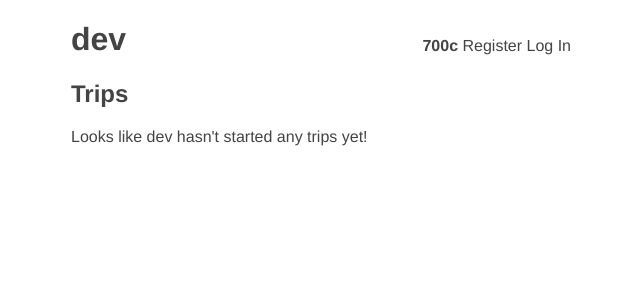
After one commit to erik/sketches, a Flask app: page /user/1 in a window 1280 px wide. The commit adds this page. Shown: the top 300 px of the page, without its empty margins (319-959 px from the left). Run offline with Flask 2, Linux system fonts and the light colour scheme.

```diff
--- a/projects/700c/web/__init__.py
+++ b/projects/700c/web/__init__.py
@@ -20,6 +20,7 @@ def create_app(config_file):
     app.register_blueprint(views.blueprints.api, url_prefix='/api/')
     app.register_blueprint(views.blueprints.status, url_prefix='/status/')
     app.register_blueprint(views.blueprints.trip, url_prefix='/trip/')
+    app.register_blueprint(views.blueprints.user, url_prefix='/user/')
 
     with app.app_context():
         db.init_app(app)
--- a/projects/700c/web/models/__init__.py
+++ b/projects/700c/web/models/__init__.py
@@ -37,8 +37,9 @@ class User(CommonMixin, db.Model):
 
     id = db.Column(db.Integer, primary_key=True)
 
-    name = db.Column(db.String())
+    name = db.Column(db.String)
     password_hash = db.Column(db.String(128))
+    bio = db.Column(db.String)
 
     created_at = db.Column(db.DateTime, default=dt.utcnow)
     deleted_at = db.Column(db.DateTime())
@@ -64,6 +65,7 @@ class Trip(CommonMixin, db.Model):
 
     title = db.Column(db.String)
     description = db.Column(db.String)
+    active = db.Column(db.Boolean, default=False)
 
     created_at = db.Column(db.DateTime, default=dt.utcnow)
     updated_at = db.Column(db.DateTime())
@@ -74,13 +76,13 @@ class Trip(CommonMixin, db.Model):
     @classmethod
     def create(cls, title, description, user_id):
         return super().create(
-            title=title, description=description, user_id=user_id)
+            title=title, description=description, user_id=user_id, active=True)
 
     @classmethod
     def get_active(cls, user_id):
-        return cls                                     \
-            .query                                     \
-            .filter_by(user_id=user_id, ended_at=None) \
+        return cls                                   \
+            .query                                   \
+            .filter_by(user_id=user_id, active=True) \
             .first()
 
     @classmethod
@@ -88,7 +90,7 @@ class Trip(CommonMixin, db.Model):
         return cls                      \
             .query                      \
             .filter_by(user_id=user_id) \
-            .pagination(page, per_page, error_out=False)
+            .paginate(page, per_page, error_out=False)
 
 
 class Status(CommonMixin, db.Model):
--- a/projects/700c/web/static/style.css
+++ b/projects/700c/web/static/style.css
@@ -1,5 +1,17 @@
+:root {
+    --font-stack: Helvetica Neue, Helvetica, Arial, sans-serif;
+    --base-font-size: 1em;
+    --base-text-color: #444;
+}
+
 html {
   box-sizing: border-box;
+  color: var(--base-text-color);
+}
+
+a, a:visited {
+  color: var(--base-text-color);
+  text-decoration: none;
 }
 
 *, *:before, *:after {
@@ -17,8 +29,23 @@ html {
 }
 
 .form input, textarea {
-    font-size: 1em;
+    font-size: var(--base-font-size);
+    font-family: var(--font-stack);
     padding: 1em;
     width: 100%;
-    border: none;
+    border: 1px solid #dcdcdc;
 }
+
+.header, .main {
+    max-width: 500px;
+    margin: 0 auto;
+    font-family: var(--font-stack);
+}
+
+.header__nav {
+    float: right;
+}
+
+.header__nav ul li {
+    display: inline-block;
+}
--- a/projects/700c/web/templates/layouts/base.html
+++ b/projects/700c/web/templates/layouts/base.html
@@ -4,17 +4,23 @@
 
 <meta charset="utf-8">
 <meta name="viewport" content="width=device-width, initial-scale=1.0">
-<link rel="stylesheet" href="//writ.cmcenroe.me/1.0.4/writ.min.css">
 
 <link rel="stylesheet" href="{{ url_for('static', filename='style.css') }}">
 
-<header>
-    <nav>
+<header class="header">
+  <nav class="header__nav">
     <ul>
-            <li><b>700c</b>
+      <li>
+        <a href="{{ url_for('general.index') }}">
+          <b>700c</b>
+        </a>
       </li>
       {% if g.logged_in %}
-            <li><span>{{ g.user['name'] }}</span></li>
+      <li>
+        <a href="{{ url_for('user.view', id=g.user.id) }}">
+          <span>{{ g.user.name }}</span>
+        </a>
+      </li>
       <li><a href="{{ url_for('general.logout') }}">Log Out</a></li>
       {% else %}
       <li><a href="{{ url_for('general.register') }}">Register</a></li>
@@ -24,7 +30,7 @@
   </nav>
 </header>
 
-<main>
+<main class="main">
   {% block header %}{% endblock %}
 
   {% for message in get_flashed_messages() %}
--- /dev/null
+++ b/projects/700c/web/templates/views/user.html
@@ -0,0 +1,43 @@
+{% extends 'layouts/base.html' %}
+
+{% block content %}
+  <div class="user">
+    <h1>{{ user.name }}</h1>
+    <p>
+      {% if user.bio is not none %}
+        {{ user.bio }}
+      {% endif %}
+    </p>
+
+    <h2>Trips</h2>
+    <div class="user__trips">
+      {% if trips.items|length == 0 %}
+        <p>
+          Looks like {{user.name}} hasn't started any trips yet!
+        </p>
+        {% if user.id == g.user.id %}
+          <p>
+            <a href="{{ url_for('trip.index') }}">Start a trip</a>
+          </p>
+        {% endif %}
+      {% endif %}
+
+      <ul>
+        {% for trip in trips.items %}
+          <li class="user__trips__trip">
+            <h3>
+              <a href="{{ url_for('trip.view', id=trip.id) }}">
+                {{ trip.title }}
+              </a>
+            </h3>
+            <p>{{trip.description}}</p>
+          </li>
+        {% endfor %}
+
+        {# TODO: handle pagination #}
+      </ul>
+
+    </div>
+
+  </div>
+{% endblock %}
--- a/projects/700c/web/views/blueprints.py
+++ b/projects/700c/web/views/blueprints.py
@@ -2,3 +2,4 @@ from web.views.api import mod as api
 from web.views.general import mod as general
 from web.views.status import mod as status
 from web.views.trip import mod as trip
+from web.views.user import mod as user
--- a/projects/700c/web/views/trip.py
+++ b/projects/700c/web/views/trip.py
@@ -30,9 +30,8 @@ def create():
 
 @mod.route('/<int:id>', methods=['GET'])
 def view(id):
-    trip = Trip.update(where=(Trip.ended_at is None), )
-
-    return flask.redirect(flask.url_for('general.index'))
+    trip = Trip.by_id(id)
+    return flask.render_template('views/trip.html', trip=trip)
 
 
 @mod.route('/<int:id>/edit', methods=['POST'])
--- /dev/null
+++ b/projects/700c/web/views/user.py
@@ -0,0 +1,22 @@
+import flask
+from flask import request
+
+from web.models import Trip, User
+from web.views import requires_login, lookup_request_user
+
+
+mod = flask.Blueprint('user', __name__)
+mod.before_request(lookup_request_user)
+
+
+@mod.route('/<int:id>', methods=['GET'])
+def view(id):
+    return flask.render_template('views/user.html', **{
+        'user': User.by_id(id),
+        'trips': Trip.by_user_id(id)
+    })
+
+
+@mod.route('/<int:id>/edit', methods=['POST'])
+def edit(id):
+    raise NotImplementedError('no')
```
Lines whose indentation alone changed are shown as unchanged.
